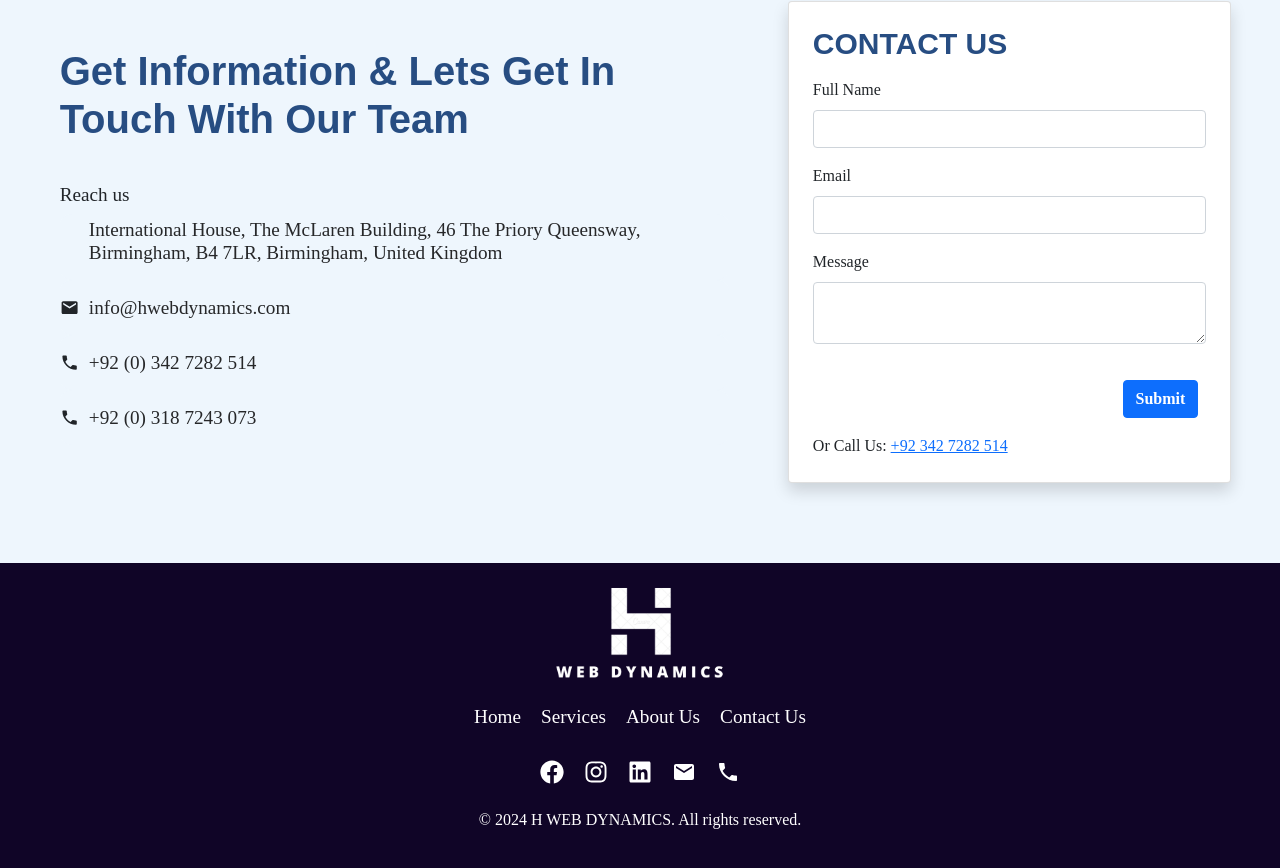
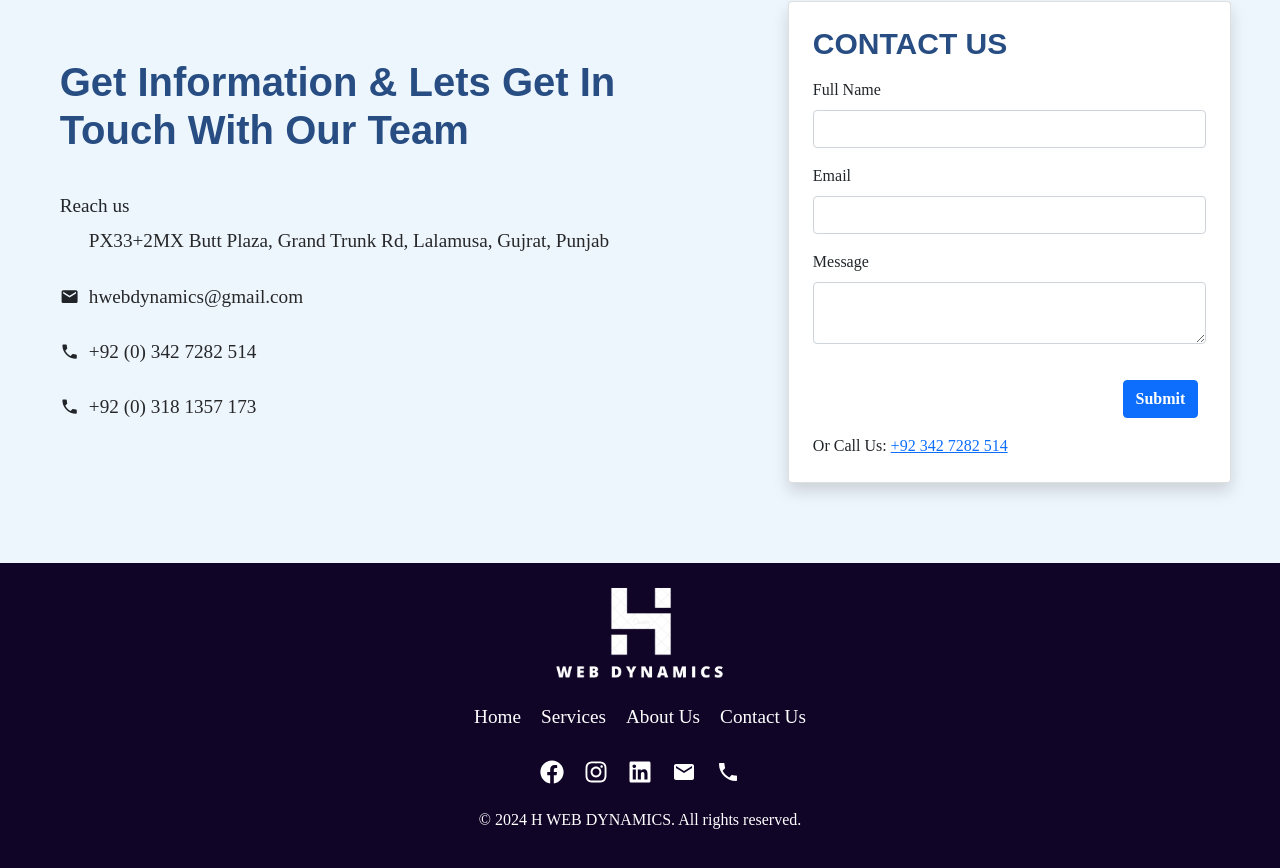
Before and after one commit to Haseebsheikh786/software-company-website, a React (Create React App) app: page /Contact in a window 1280 px wide. Shown: the part 879-1747 px from the top of the page. Built offline with nearby package versions, Linux system fonts and the light colour scheme; some icons are missing.

Commit message:
fix bugs

```diff
--- a/src/Pages/About/About.js
+++ b/src/Pages/About/About.js
@@ -3,6 +3,7 @@ import "./About.css"; // Import CSS file for styling
 import { Link } from "react-router-dom";
 import { Card, Col, Container, Label, Row } from "reactstrap";
 import image from "../../assets/images/MyPIC.jpg";
+import about from "../../assets/images/about.avif";
 import image2 from "../../assets/images/1.jpg";
 import image3 from "../../assets/images/IMG-20220130-WA0097.jpg";
 import { MdArrowRight } from "react-icons/md";
@@ -16,7 +17,7 @@ const AboutUs = () => {
         <div className="about-section">
           <div className="about-content">
             <h1>About Us</h1>
-            <h3>Welcome to H WEB Dynamics</h3>
+            <h3>Welcome to H WEB DYNAMICS</h3>
             <p>Quality, Efficiency, and Loyalty are our core values.</p>
           </div>
           <div className="cards-container">
@@ -70,13 +71,13 @@ const AboutUs = () => {
         >
           <div className="AboutContainer">
             <div className="col-sm-12 col-lg-5 team-image">
-              <img src="https://img.freepik.com/free-photo/group-people-throwing-money-office_1303-15891.jpg?t=st=1717587477~exp=1717591077~hmac=b1a2299a5f17d4ffbc33c0a2a24fb6f5e34ad68b35b9ac00a4676e2781d6a130&w=900" />
+              <img src={about} />
             </div>
             <div className="col-sm-12 col-lg-6 serviceProcessList">
-              <h1 className="mb-3">Team H WEB Dynamics</h1>
+              <h1 className="mb-3">Team H WEB DYNAMICS</h1>
               <p>
                 Developing a website and mobile app is a masterful field.
-                H WEB Dynamics is a cross-useful software advancement
+                H WEB DYNAMICS is a cross-useful software advancement
                 organization focused on planning and conveying new computerized
                 tools and services to organizations across enterprises and
                 verticals. We stick to a proactive, dynamic, and result-situated
@@ -114,7 +115,7 @@ const AboutUs = () => {
             {" "}
             <h1 className="text-center">Meet our leadership</h1>
             <p className="text-center">
-              At H WEB Dynamics, we have been helping our clients to tell their
+              At H WEB DYNAMICS, we have been helping our clients to tell their
               story since 2022, making sure they reach a wider audience
             </p>
             <div className="about-team mt-5">
--- a/src/Pages/Contact/Contact.js
+++ b/src/Pages/Contact/Contact.js
@@ -1,7 +1,7 @@
 import React, { useState, useRef, useEffect } from "react";
 import Swal from "sweetalert2";
 import emailjs from "emailjs-com";
-import { Card, FormGroup, Input, Label ,Spinner} from "reactstrap";
+import { Card, FormGroup, Input, Label, Spinner } from "reactstrap";
 import { MdMail, MdPhone } from "react-icons/md";
 import { FaLocationDot } from "react-icons/fa6";
 import "./Contact.css";
@@ -69,15 +69,15 @@ const ContactUS = () => {
                     <FaLocationDot className="location-icon" />
                   </div>
                   <b>
-                    International House, The McLaren Building, 46 The Priory
-                    Queensway, Birmingham, B4 7LR, Birmingham, United Kingdom
+                    PX33+2MX Butt Plaza, Grand Trunk Rd, Lalamusa, Gujrat,
+                    Punjab
                   </b>
                 </h5>
               </Card>
               <Card className="py-3 cards">
                 <h5 className="d-flex mb-0">
                   <MdMail className="" />
-                  <b>info@hwebdynamics.com</b>
+                  <b>hwebdynamics@gmail.com</b>
                 </h5>
               </Card>
               <Card className="py-3 cards">
@@ -89,7 +89,7 @@ const ContactUS = () => {
               <Card className="py-3 cards">
                 <h5 className="d-flex mb-0">
                   <MdPhone className="" />
-                  <b>+92 (0) 318 7243 073</b>
+                  <b>+92 (0) 318 1357 173</b>
                 </h5>
               </Card>
             </div>
@@ -114,7 +114,7 @@ const ContactUS = () => {
               </FormGroup>
               <div className="text-end m-2">
                 <button className="btn btn-primary" type="submit">
-                {preloader === true ? <Spinner size="sm" /> : "Submit"}
+                  {preloader === true ? <Spinner size="sm" /> : "Submit"}
                 </button>
               </div>
               <p className="mt-3">
--- a/src/Pages/Home/Home.js
+++ b/src/Pages/Home/Home.js
@@ -178,7 +178,7 @@ const Portfolio = () => {
             {" "}
             <h1 className="text-center">Meet our leadership</h1>
             <p className="text-center">
-              At H WEB Dynamics, we have been helping our clients to tell their
+              At H WEB DYNAMICS, we have been helping our clients to tell their
               story since 2022, making sure they reach a wider audience
             </p>
             <div className="about-team mt-5">
--- a/src/components/Footer/Footer.js
+++ b/src/components/Footer/Footer.js
@@ -43,7 +43,11 @@ const Footer = () => {
           >
             <FaLinkedin />
           </a>
-          <a href="https://instagram.com" target="blank">
+          <a
+            href="mailto:hwebdynamics@gmail.com"
+            target="_blank"
+            rel="noopener noreferrer"
+          >
             <MdMail />
           </a>
           <a
```
Also changed, not shown: src/assets/images/about.avif (added), src/components/Header/Header.css (line endings or trailing spaces).
